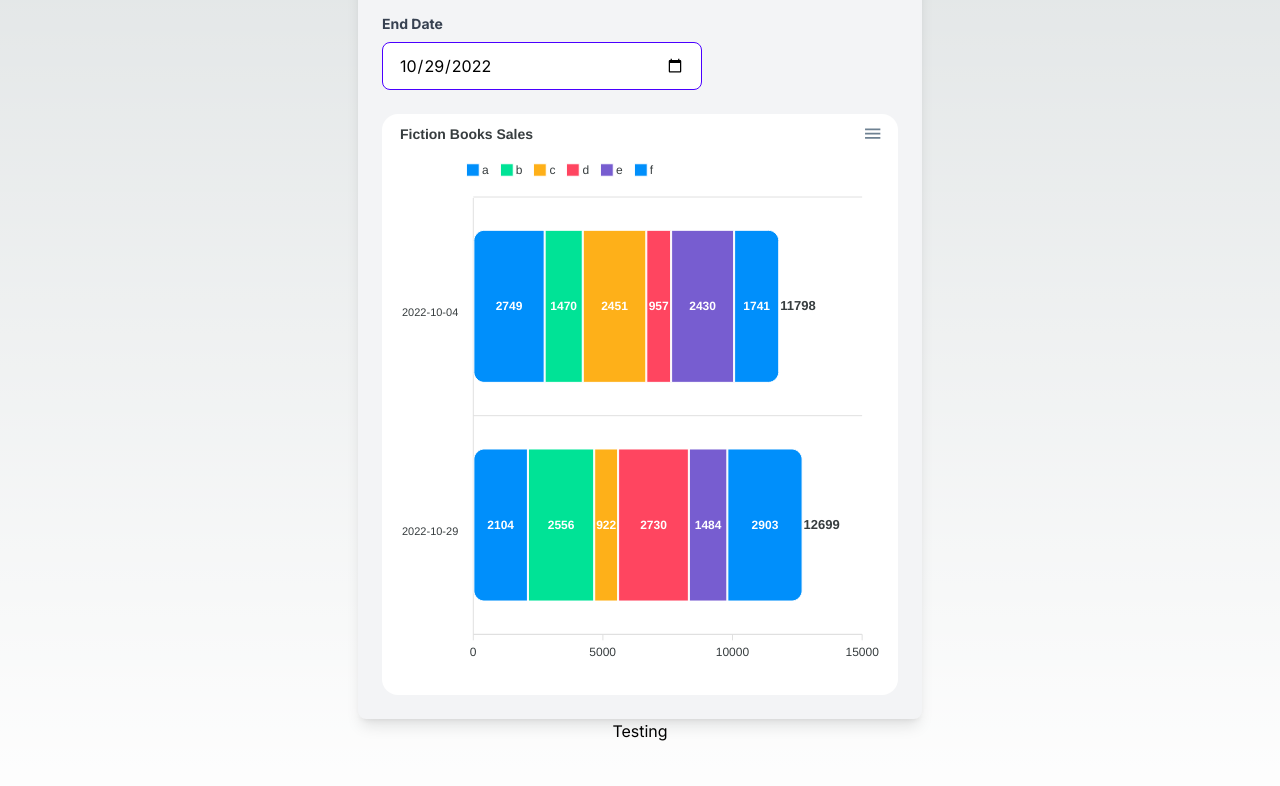
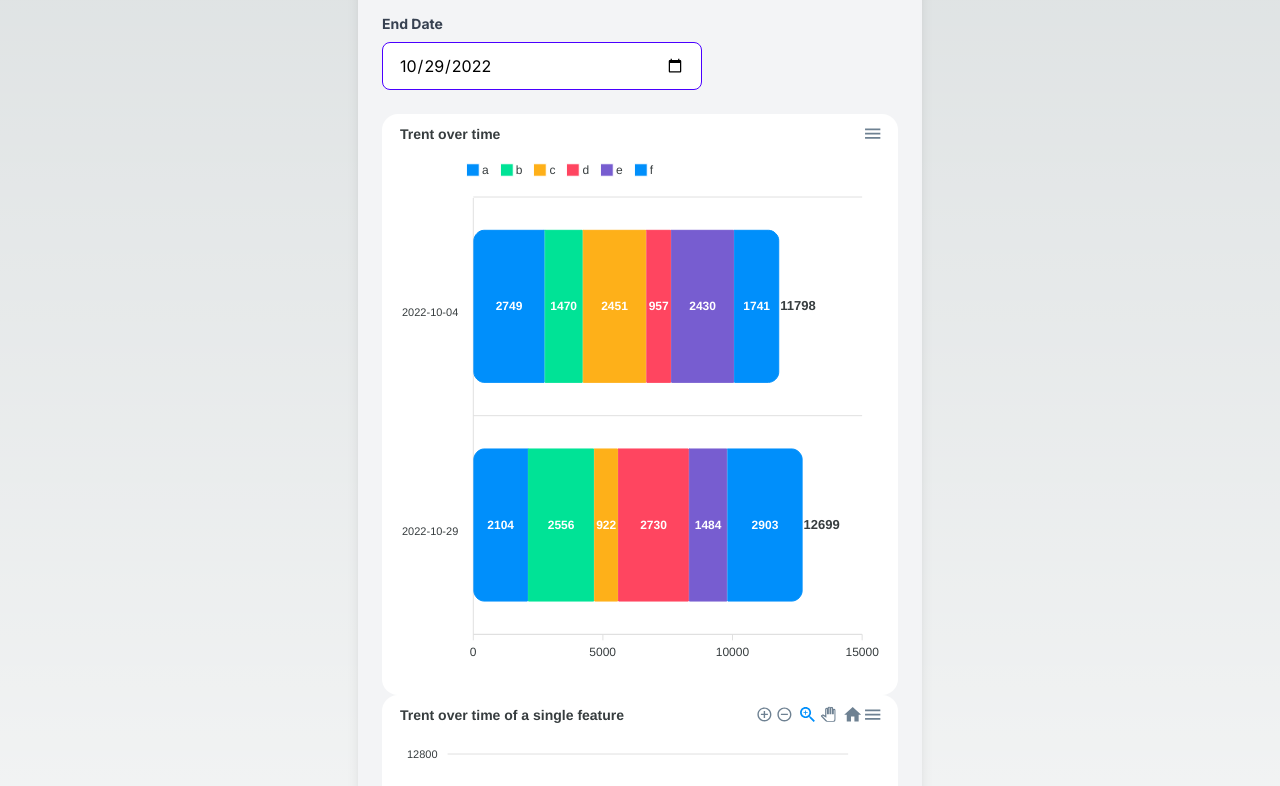
Before and after one commit to vipansh/dashboard-reactApexChart, a Next.js app: page / in a window 1280 px wide. Shown: the part 454-1240 px from the top of the page. Built offline with nearby package versions, Linux system fonts and the light colour scheme.

Commit message:
✅ feat : line chart added

```diff
--- a/src/components/ChartComponent.tsx
+++ b/src/components/ChartComponent.tsx
@@ -4,6 +4,8 @@ import BarGraph from "./barGraph/BarGraph";
 import Image from "next/image";
 
 import { data } from "../data";
+import LineChart from "./lineChart/LineChart";
+import { convertToOneProductDataInRange } from "../util/convertToOneProductDataInRange";
 
 type Props = {};
 const ChartComponent = (props: Props) => {
@@ -21,7 +23,9 @@ const ChartComponent = (props: Props) => {
   const handleCheckboxChange = (event: React.ChangeEvent<HTMLInputElement>) => {
     const { name, checked } = event.target;
     setSelectedProducts((prev) =>
-      checked ? [...prev, name].sort() : prev.filter((product) => product !== name).sort()
+      checked
+        ? [...prev, name].sort()
+        : prev.filter((product) => product !== name).sort()
     );
   };
 
@@ -104,6 +108,16 @@ const ChartComponent = (props: Props) => {
             ).dates
           }
         />
+        <LineChart
+          products={
+            convertToOneProductDataInRange(
+              data,
+              startDate,
+              endDate,
+              selectedProducts
+            ).product
+          }
+        />
       </div>
     </div>
   );
--- a/src/components/barGraph/BarGraph.tsx
+++ b/src/components/barGraph/BarGraph.tsx
@@ -46,16 +46,15 @@ const BarGraph: React.FC<Props> = ({ products, dates }) => {
     },
     stroke: {
       width: 1,
-      colors: ["#fff"],
     },
     title: {
-      text: "Fiction Books Sales",
+      text: "Trent over time",
     },
     xaxis: {
       categories: dates.map((date) => date.toISOString().split("T")[0]) || [],
       labels: {
         formatter: function (val) {
-          return val ;
+          return val;
         },
       },
     },
--- /dev/null
+++ b/src/components/lineChart/LineChart.tsx
@@ -0,0 +1,78 @@
+import React, { useState } from "react";
+import ReactApexChart from "react-apexcharts";
+
+type Props = { products: { date: Date; total: number }[] };
+
+const LineChart: React.FC<Props> = ({ products }) => {
+  console.log({ products });
+
+  const options: ApexCharts.ApexOptions = {
+    chart: {
+      type: "area",
+      stacked: false,
+      height: 350,
+      zoom: {
+        type: "x",
+        enabled: true,
+        autoScaleYaxis: true,
+      },
+      toolbar: {
+        autoSelected: "zoom",
+      },
+    },
+    dataLabels: {
+      enabled: false,
+    },
+    markers: {
+      size: 0,
+    },
+    title: {
+      text: "Trent over time of a single feature",
+      align: "left",
+    },
+    fill: {
+      type: "gradient",
+    },
+    xaxis: {
+      categories:
+        products.map((date) => date.date.toISOString().split("T")[0]) || [],
+      labels: {
+        formatter: function (val) {
+          return val;
+        },
+      },
+    },
+    yaxis: {
+      title: {
+        text: undefined,
+      },
+    },
+    legend: {
+      position: "top",
+      horizontalAlign: "left",
+      offsetX: 40,
+    },
+
+    stroke: {
+      curve: "smooth",
+    },
+  };
+  console.log({ products });
+  return (
+    <div id="chart" className="bg-white rounded-2xl p-2">
+      <ReactApexChart
+        options={options}
+        series={[
+          {
+            name: "Desktops",
+            data: products.map((product) => product?.total),
+          },
+        ]}
+        height={550}
+        width={500}
+      />
+    </div>
+  );
+};
+
+export default LineChart;
--- /dev/null
+++ b/src/util/convertToOneProductDataInRange.ts
@@ -0,0 +1,39 @@
+import { DataType } from "../data";
+import { convertDate, isDateInRange } from "./convertToProductDataInRange";
+
+export const convertToOneProductDataInRange = (
+  data: DataType[],
+  startDate: Date,
+  endDate: Date,
+  productNames: string[]
+): { product: { date: Date; total: number }[] } => {
+  const filteredData = data.filter((d) =>
+    isDateInRange(d.day, startDate, endDate)
+  );
+
+  const dates = Array.from(
+    new Set(filteredData.map((d) => convertDate(d.day).getTime()))
+  )
+    .map((t) => new Date(t))
+    .sort((a, b) => a.getTime() - b.getTime());
+
+  const products: { date: Date; total: number }[] = [];
+
+  dates.forEach((date) => {
+    let total = 0;
+    productNames.forEach((name) => {
+      const sum = filteredData.reduce(
+        (acc, curr) => {
+          if (convertDate(curr.day).getTime() === date.getTime()) {
+            return acc + (curr[name as keyof DataType] as number);
+          }
+          return acc;
+        },
+        0
+      );
+      total += sum;
+    });
+    products.push({ date, total });
+  });
+  return { product: products };
+};
--- a/src/util/convertToProductDataInRange.ts
+++ b/src/util/convertToProductDataInRange.ts
@@ -5,12 +5,12 @@ export type ProductData = {
   data: number[];
 };
 
-const convertDate = (dateStr: string): Date => {
+export const convertDate = (dateStr: string): Date => {
   const parts = dateStr.split("/");
   return new Date(`${parts[1]}/${parts[0]}/${parts[2]}`);
 };
 
-const isDateInRange = (
+export const isDateInRange = (
   date: string,
   startDate: Date,
   endDate: Date
@@ -56,4 +56,4 @@ export const convertToProductDataInRange = (
     });
   });
   return { products, dates };
-}
+};
```
